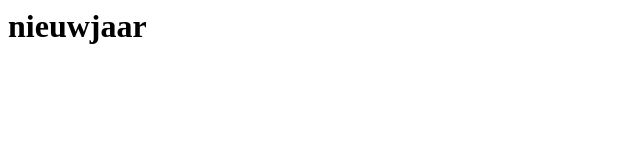
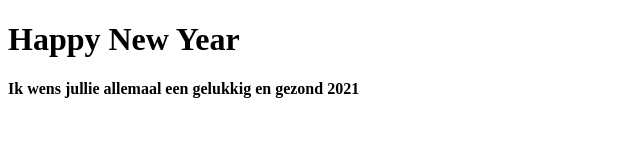
Before and after one commit to testestr/nieuwjaarskaart, a plain HTML site: page index.html in a window 1280 px wide. Shown: the whole page, without its empty margins (0-640 px from the left). Drawn offline with Linux system fonts and the light colour scheme.

Commit message:
Update index.html

```diff
--- a/index.html
+++ b/index.html
@@ -1 +1,10 @@
-<h1>nieuwjaar</h1>
+<!DOCTYPE html>
+<html>
+  <head>
+    <title>Gellukig Nieuwjaar</title>
+  </head>
+  <body>
+<h1>Happy New Year</h1>
+<h4>Ik wens jullie allemaal een gelukkig en gezond 2021</h4>
+  </body>
+    </html>
```
